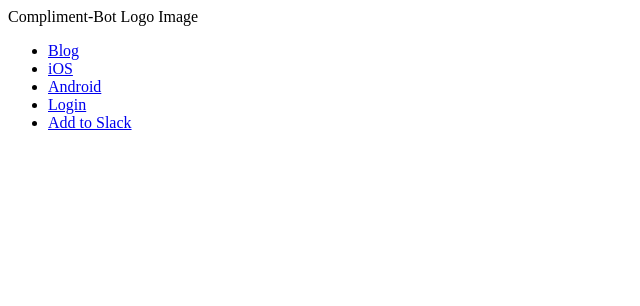
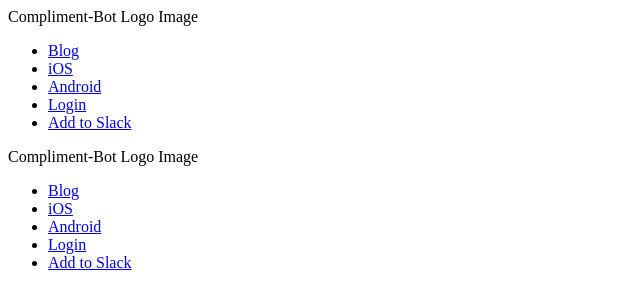
Before and after one commit to MikeHa/Owls-Team-6, a plain HTML site: page index.html in a window 1280 px wide. Shown: the whole page, without its empty margins (0-640 px from the left). Drawn offline with Linux system fonts and the light colour scheme.

Commit message:
add footer layout

```diff
--- a/index.html
+++ b/index.html
@@ -49,7 +49,28 @@ OWL TEAM 6 - Cloning paperbot.ai
 		</section>
 <!-- Ryan's Starting Section | FOOTER -->
 		<footer>
-
+			<nav class="navbar">
+				<div class="navheader">Compliment-Bot Logo Image</div>
+				<div class="navcollapse">
+					<ul>
+						<li>
+							<a class='btn' href="#!">Blog</a>
+						</li>
+						<li>
+							<a class='btn' href="#!">iOS</a>
+						</li>
+						<li>
+							<a class='btn' href="#!">Android</a>
+						</li>
+						<li>
+							<a class='btn' href="#!">Login</a>
+						</li>
+						<li>
+							<a class='btn' href="#!">Add to Slack</a>
+						</li>
+					</ul>
+				</div>
+			</nav>
 		</footer>
 	</body>
 </html>
```
